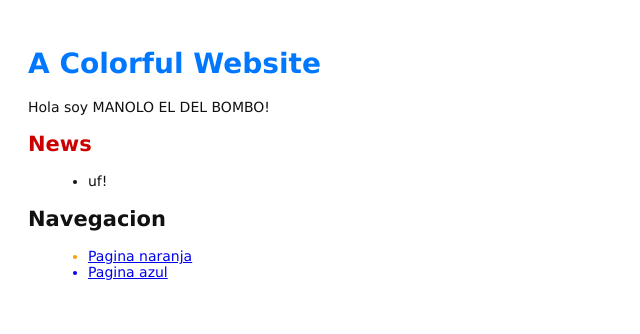
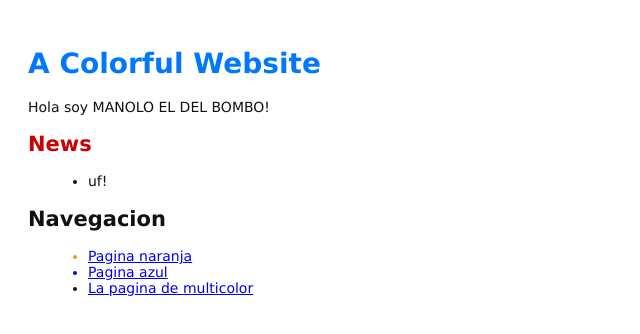
Before and after one commit to beeva-cristinaseoane/myrepo, a plain HTML site: page index.html in a window 1280 px wide. Shown: the whole page, without its empty margins (0-640 px from the left). Drawn offline with Linux system fonts and the light colour scheme.

Commit message:
Añadiendo la hoja de estlos al arco.html

```diff
--- a/index.html
+++ b/index.html
@@ -21,6 +21,9 @@
   <li style="color: #00F">
     <a href="azul.html">Pagina azul</a>
   </li>
+ <li>
+    <a href="arco.html">La pagina de multicolor</a>
+</li>
 </ul>
 </body>
 </html>
```
Also changed, not shown: arco.html (+2 -1 lines).
